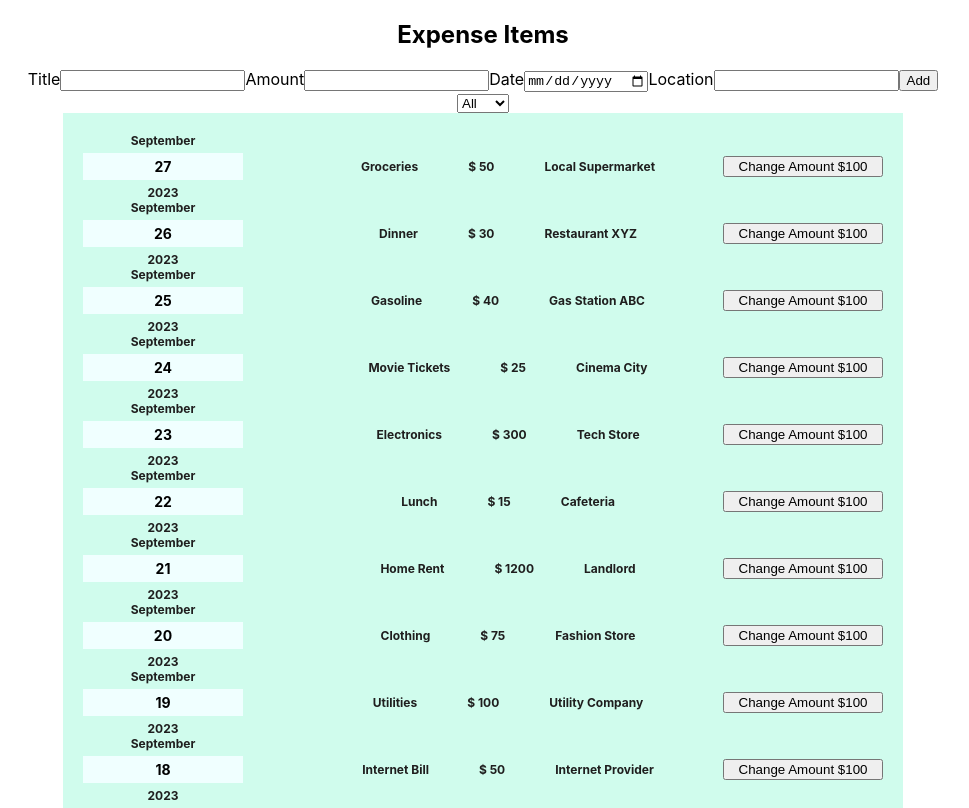
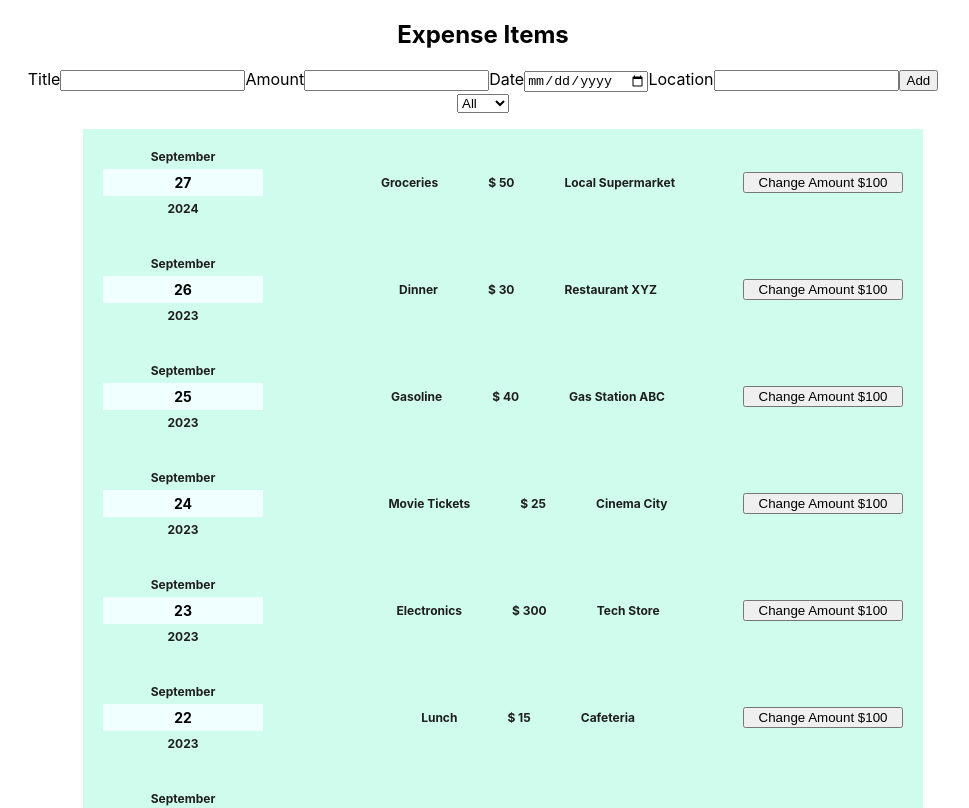
Before and after one commit to PushpendraKPal/react, a React (Create React App) app in the folder expense_tracker/: page / in a window 1280 px wide. Shown: the top 808 px of the page, without its empty margins (157-1126 px from the left). Built offline with nearby package versions, Linux system fonts and the light colour scheme.

Commit message:
added conditional rendering

```diff
--- a/expense_tracker/src/components/ExpenseRow.js
+++ b/expense_tracker/src/components/ExpenseRow.js
@@ -11,7 +11,7 @@ const ExpenseRow = (props) => {
   };
 
   return (
-    <>
+    <li className="itemsContainer">
       <div>
         <ExpenseDate date={date} key={date}></ExpenseDate>
       </div>
@@ -23,7 +23,7 @@ const ExpenseRow = (props) => {
       <button className="del" onClick={clickHandler}>
         Change Amount $100
       </button>
-    </>
+    </li>
   );
 };
 
--- a/expense_tracker/src/components/expenseItem.js
+++ b/expense_tracker/src/components/expenseItem.js
@@ -7,7 +7,7 @@ import ExpenseFilter from "./ExpenseFilter";
 const ExpenseItem = () => {
   const expense = [
     {
-      date: "2023-09-27",
+      date: "2024-09-27",
       name: "Groceries",
       amount: 50.0,
       location: "Local Supermarket",
@@ -55,13 +55,13 @@ const ExpenseItem = () => {
       location: "Fashion Store",
     },
     {
-      date: "2023-09-19",
+      date: "2022-09-19",
       name: "Utilities",
       amount: 100.0,
       location: "Utility Company",
     },
     {
-      date: "2023-09-18",
+      date: "2022-09-18",
       name: "Internet Bill",
       amount: 50.0,
       location: "Internet Provider",
@@ -71,22 +71,23 @@ const ExpenseItem = () => {
   const [data, setData] = useState([...expense]);
   const [filterVal, setFilVal] = useState("All");
 
-  return (
-    <>
-      <ExpenseForm data={data} setData={setData}></ExpenseForm>
-      <ExpenseFilter
-        setFilVal={setFilVal}
-        filterVal={filterVal}
-      ></ExpenseFilter>
-      <div className="itemsContainer">
-        {data
-          .filter((e) => {
+  let filteredData = data.filter((e) => {
     if (filterVal === "All") return true;
     else {
       return e.date.includes(filterVal);
     }
-          })
-          .map((ele) => {
+  });
+
+  let textOnFilter = "";
+
+  if (filteredData.length === 0)
+    textOnFilter = <p>There is no expense in this year</p>;
+  else if (filteredData.length === 1)
+    textOnFilter = <p>Only single Expense here. Please add more...</p>;
+  else {
+    textOnFilter = (
+      <ul>
+        {filteredData.map((ele) => {
           return (
             <ExpenseRow
               name={ele.name}
@@ -97,7 +98,18 @@ const ExpenseItem = () => {
             ></ExpenseRow>
           );
         })}
-      </div>
+      </ul>
+    );
+  }
+
+  return (
+    <>
+      <ExpenseForm data={data} setData={setData}></ExpenseForm>
+      <ExpenseFilter
+        setFilVal={setFilVal}
+        filterVal={filterVal}
+      ></ExpenseFilter>
+      {textOnFilter}
     </>
   );
 };
```
Lines whose indentation alone changed are shown as unchanged.
